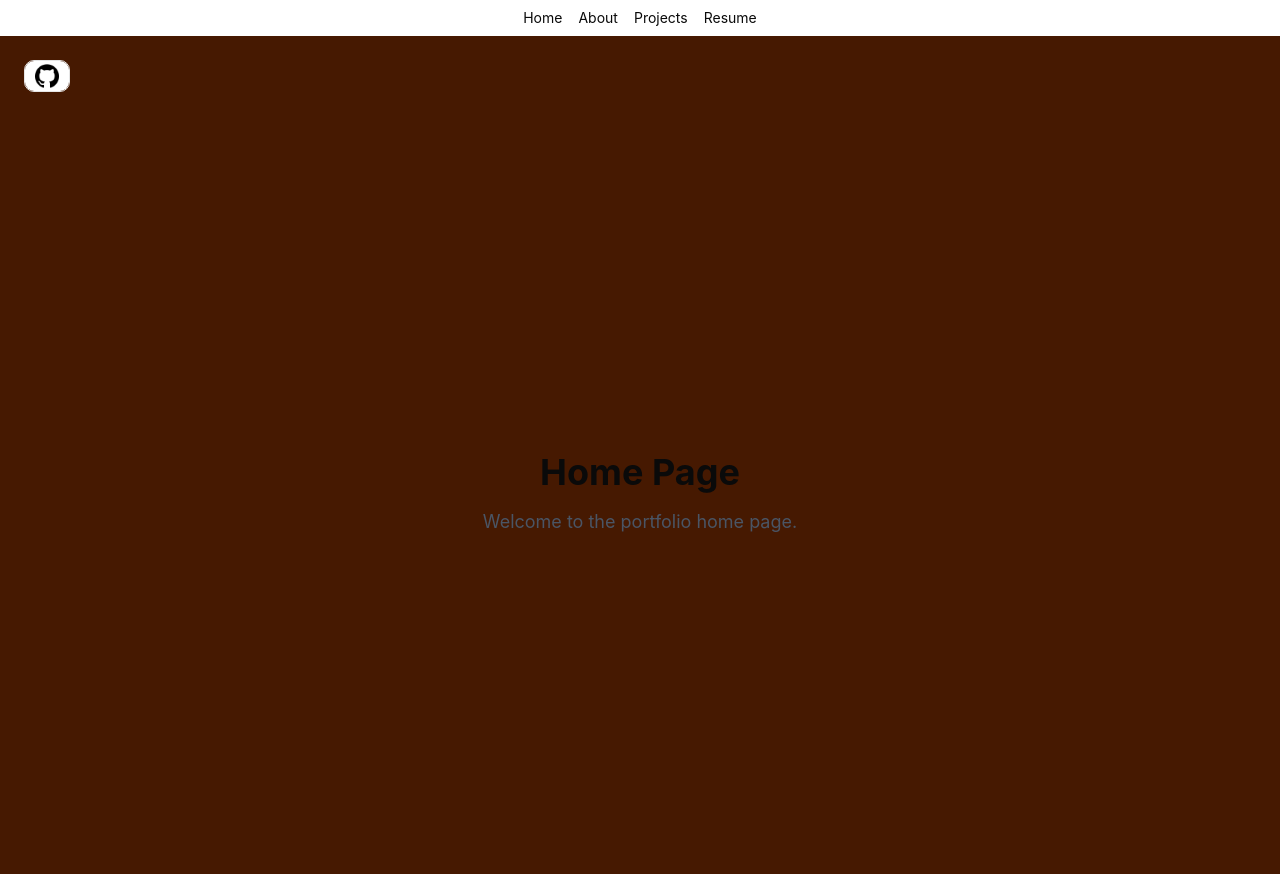
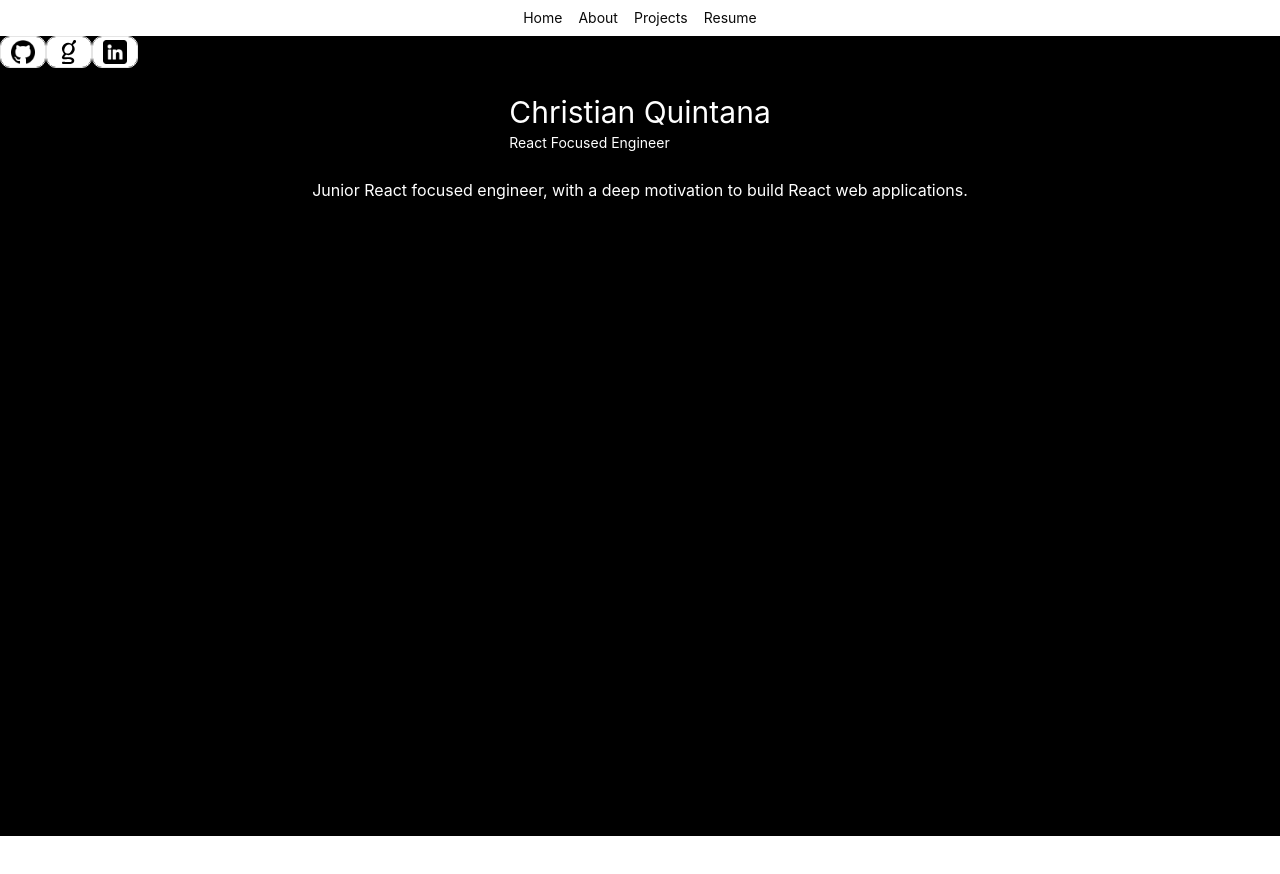
Before and after one commit to qchris101/Portfolio, a React (Vite) app: page / in a window 1280 px wide. Shown: the top 874 px of the page. After the commit the page ends 836 px from the top, so only its background shows below. Built offline with nearby package versions, Linux system fonts and the light colour scheme.

Commit message:
Added Socials links, adjusting styling,added client Showcase page.

```diff
--- a/src/App.jsx
+++ b/src/App.jsx
@@ -1,8 +1,8 @@
 import {BrowserRouter, Routes, Route} from 'react-router'
 import './App.css'
-import { ArrowUpIcon } from "lucide-react"
+
 import Navbar from './components/navbar/Navbar'
-
+import Social from './components/socials/Social'
 import { Button } from "@/components/ui/button"
 import HomePage from './routes/HomePage'
 import ProjectsPage from './routes/ProjectsPage'
@@ -18,7 +18,8 @@ function App() {
     <Navbar />
 
       </section>
-        <main className="flex-1 p-6 bg-amber-950">
+        <main className="flex-1 min-h-screen bg-black">
+    <Social/>
           <Routes>
             <Route path="/" element={<HomePage />} />
             <Route path="/about" element={<AboutPage />} />
--- a/src/components/socials/Social.jsx
+++ b/src/components/socials/Social.jsx
@@ -1,6 +1,8 @@
 import { Route, useNavigate } from "react-router"
 import { Button } from "../ui/button"
 import githubLogo from "../../assets/github-logo.png"
+import goodreadsLogo from "../../assets/goodreads.svg"
+import linkedInLogo from "../../assets/linkedin.png"
 
 export default function Social(){
     const navigate = useNavigate()
@@ -9,8 +11,18 @@ export default function Social(){
             <ul>
                 <li>
                     <Button variant= "outline">
-                        <a href="https://github.com/qchris101/">
+                        <a href="https://github.com/qchris101/" target="_blank">
                         {<img className="w-6 h-6" src={githubLogo}/>}
+                        </a>
+                    </Button>
+                    <Button variant= "outline">
+                        <a href="https://www.goodreads.com/user/show/186102119-christian-quintana" target="_blank">
+                        {<img className="w-6 h-6" src={goodreadsLogo}/>}
+                        </a>
+                    </Button>
+                    <Button variant= "outline">
+                        <a href="https://www.linkedin.com/in/christian-quintana-/" target="_blank">
+                        {<img className="w-6 h-6" src={linkedInLogo}/>}
                         </a>
                     </Button>
                 </li>
--- a/src/routes/HomePage.jsx
+++ b/src/routes/HomePage.jsx
@@ -3,11 +3,16 @@ import Social from "../components/socials/Social";
 export default function HomePage() {
   return (
     <>
-    <Social />
-    <div className="flex flex-col items-center justify-center min-h-screen py-2">
-      <h1 className="text-4xl font-bold mb-4">Home Page</h1>
-      <p className="text-lg text-gray-600">Welcome to the portfolio home page.</p>
-    </div>
+      <div className="flex flex-col justify-center items-center mt-6 bg-black text-white">
+        <section>
+          <h1 className="text-3xl">Christian Quintana</h1>
+          <span className="text-sm">React Focused Engineer</span>
+        </section>
+        <section className="mt-6">
+          Junior React focused engineer, with a deep motivation to build React
+          web applications.
+        </section>
+      </div>
     </>
   )
 }
--- a/src/routes/ProjectsPage.jsx
+++ b/src/routes/ProjectsPage.jsx
@@ -2,9 +2,16 @@
 
 export default function ProjectsPage() {
   return (
+    <>
     <div className="flex flex-col items-center justify-center min-h-screen py-2">
-      <h1 className="text-4xl font-bold mb-4">Projects Page</h1>
+
+      <h1 className="text-4xl font-bold text-white mb-4">Projects Page</h1>
       <p className="text-lg text-gray-600">This is the Projects page of the portfolio.</p>
     </div>
+    <section className="card outline-3 max-w-md">
+
+    </section>
+    </>
+
   )
 }
--- /dev/null
+++ b/src/routes/clientShowcasePage.jsx
@@ -0,0 +1,13 @@
+
+
+export default function clientShowcasePage() {
+
+    return(
+        <>
+        <div>
+            All Client jobs live here Dylan Crow Rosanny, and Marm
+        </div>
+        </>
+    )
+
+}
```
